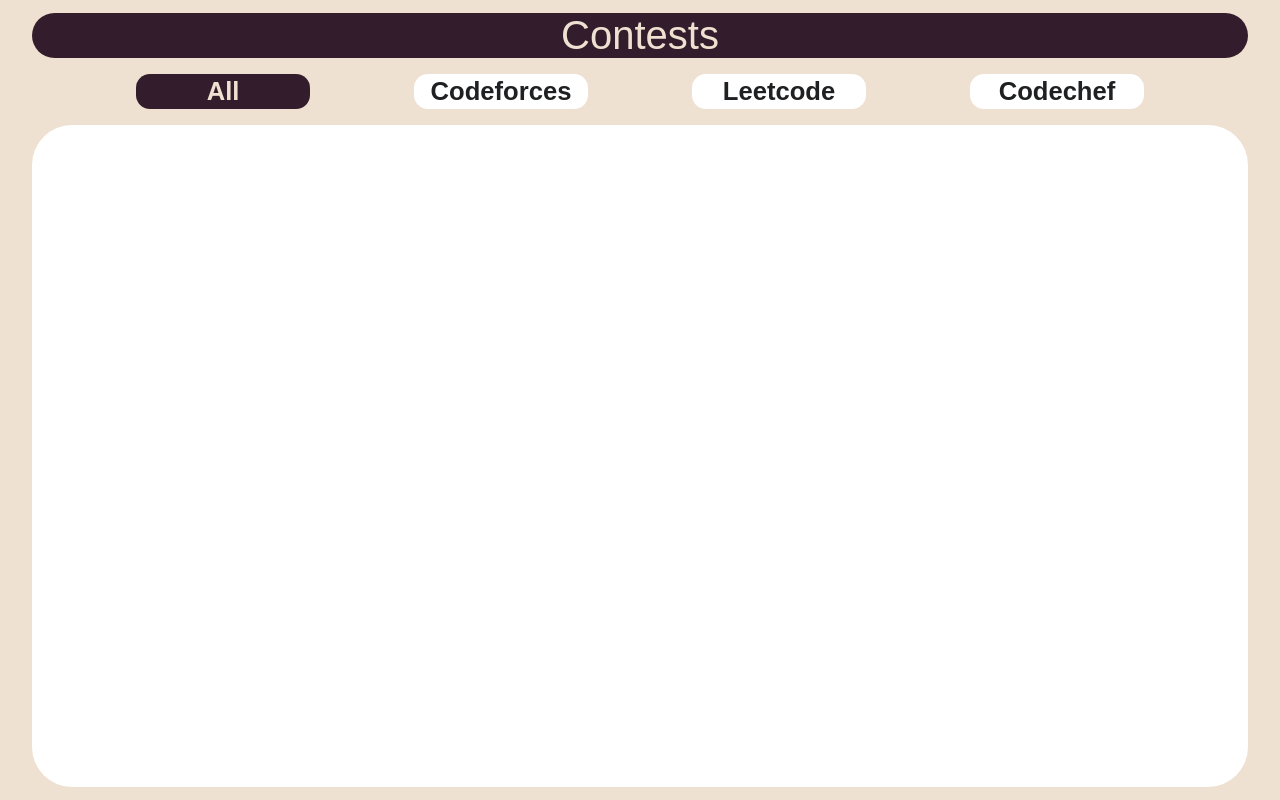
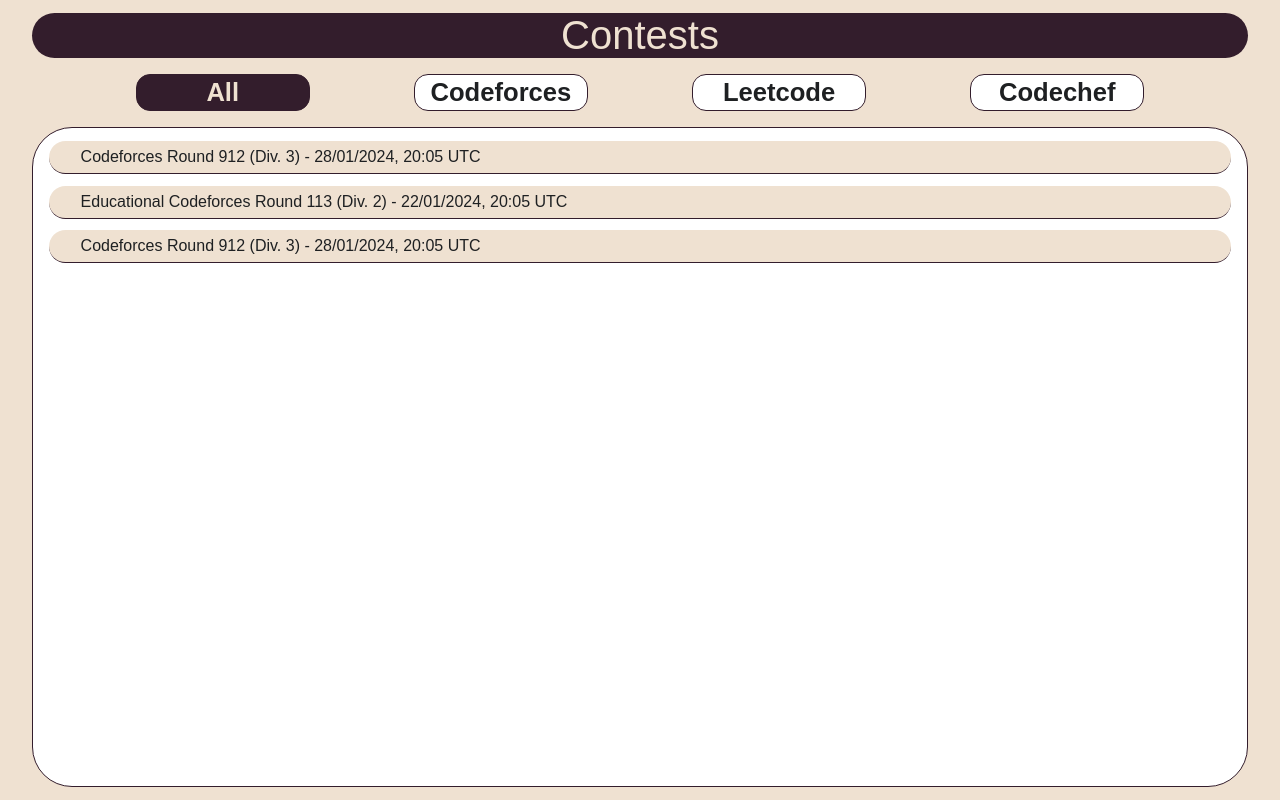
Before and after one commit to Aditya-Prajapati/Contest-App-Frontend, a React (Create React App) app: page / in a window 1280 px wide. Built offline with nearby package versions, Linux system fonts and the light colour scheme; a web font is replaced by a local one.

Commit message:
Contest Box created

```diff
--- a/src/components/Navbar/Navbar.scss
+++ b/src/components/Navbar/Navbar.scss
@@ -28,6 +28,7 @@
       padding: 0.2rem;
       border-radius: 14px;
       background-color: var(--white-color);
+      border: 1px solid var(--darkBrown-color);
 
       &:hover, &.active {
         color: var(--lightBrown-color);
--- a/src/container/ContestBox/ContestBox.jsx
+++ b/src/container/ContestBox/ContestBox.jsx
@@ -2,11 +2,36 @@
 import "./ContestBox.scss";
 
 const ContestBox = () => {
+  let contests = [
+    {
+      name: "Codeforces Round 912 (Div. 3) - 28/01/2024, 20:05 UTC",
+      link: "",
+    },
+    {
+      name: "Educational Codeforces Round 113 (Div. 2) - 22/01/2024, 20:05 UTC",
+      link: "",
+    },
+    {
+      name: "Codeforces Round 912 (Div. 3) - 28/01/2024, 20:05 UTC",
+      link: "",
+    }
+  ];
+
   return (
     <div className="app__contestBox">
-
+      <ul className="app__contestBox-contest">
+        {contests.map((contest, index) => (
+          <a
+          key={index}
+          href={contest.link}
+          className="app__contestBox-contestItem"
+          >
+            {contest.name}
+          </a>
+        ))}
+      </ul>
     </div>
-  )
-}
+  );
+};
 
 export default ContestBox;
--- a/src/container/ContestBox/ContestBox.scss
+++ b/src/container/ContestBox/ContestBox.scss
@@ -1,7 +1,35 @@
 .app__contestBox {
   flex: 0.9;
   width: 97%;
-  padding: 1rem;
+  padding: 0.8rem 1rem;
   border-radius: 40px;
   background-color: var(--white-color);
+  overflow-y: auto;
+  border: 1px solid var(--darkBrown-color);
+
+  .app__contestBox-contest {
+    display: flex;
+    flex-direction: column;
+
+    .app__contestBox-contestItem {
+      margin-bottom: 0.7rem;
+      background-color: var(--lightBrown-color);
+      border-radius: 40px;
+      padding: 0.45rem 2rem;
+      border-bottom: 1px solid var(--darkBrown-color);
+      // box-shadow: 4px 4px 4px 0px rgba(30, 32, 34, 0.1);
+
+      &:hover{
+        color: var(--lightBrown-color);
+        background-color: var(--darkBrown-color);
+      }
+    }
+
+    a {
+      text-decoration: none;
+      color: var(--text-color);
+      font-family: var(--secondary-font);
+      font-size: 1rem;
+    }
+  }
 }
```
